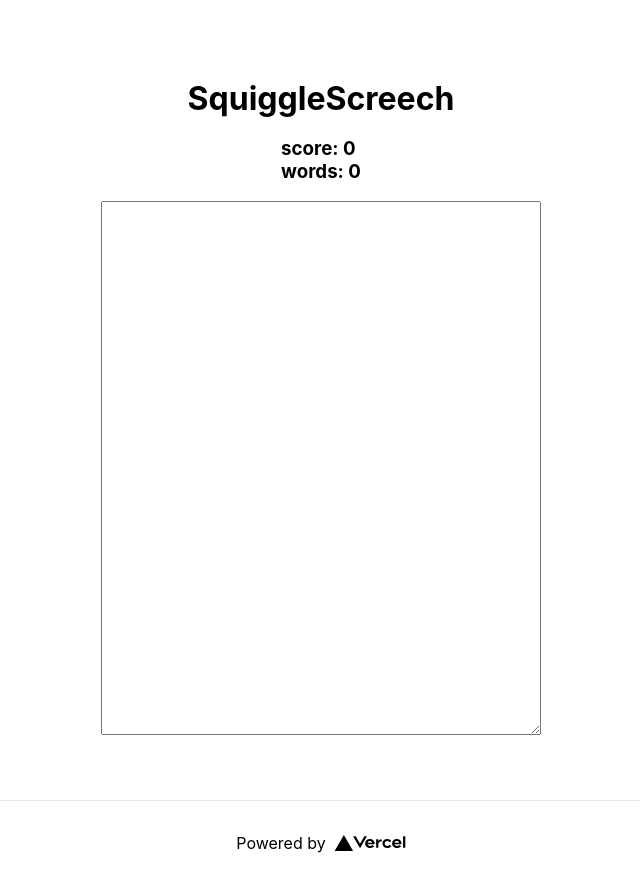
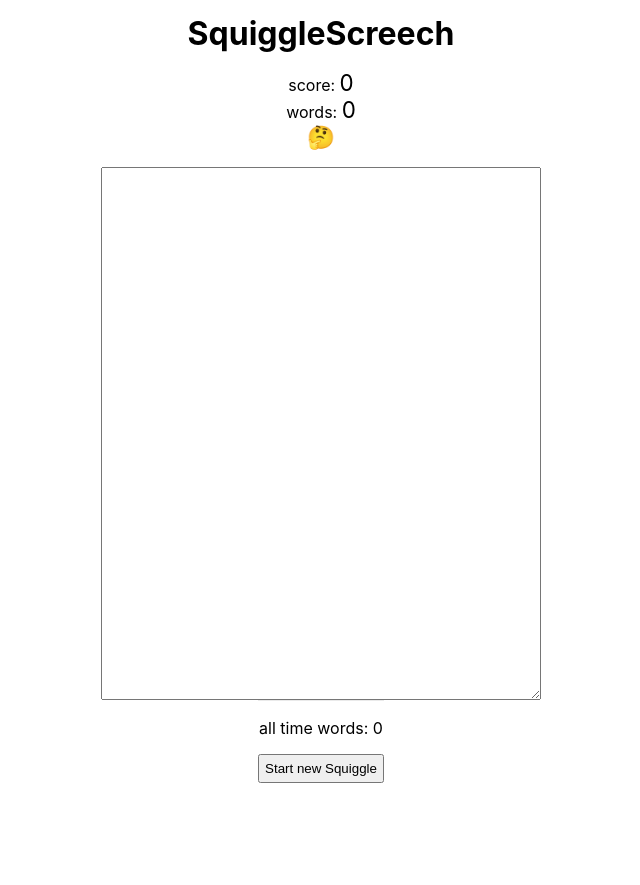
Before and after one commit to zencephalon/SquiggleScreech, a Next.js app: page / in a window 1280 px wide. Shown: the whole page, without its empty margins (319-959 px from the left). After the commit the page ends 800 px from the top, so only its background shows below. Built offline with nearby package versions, Linux system fonts and the light colour scheme; no server answers.

Commit message:
Overhaul with locally saved state

```diff
--- /dev/null
+++ b/components/Editor.tsx
@@ -0,0 +1,162 @@
+import Head from "next/head";
+import styles from "../styles/Home.module.css";
+import React, { useCallback } from "react";
+import { Howl, Howler } from "howler";
+
+import useLocalStorage from "../hooks/useLocalStorage";
+
+const fibb = (n: number) => {
+  if (n < 2) {
+    return 0;
+  } else {
+    return Math.floor(1.6 ** n);
+  }
+};
+
+const stopSound = new Howl({
+  src: ["/sfx/stop.wav"],
+});
+const wordSound = new Howl({
+  src: ["/sfx/word.wav"],
+});
+
+const Editor = () => {
+  const [text, setText] = useLocalStorage<string>("text", "");
+  const [words, setWords] = useLocalStorage<number>("words", 0);
+  const [totalWords, setTotalWords] = useLocalStorage<number>("totalWords", 0);
+  const [flowStart, setFlowStart] = React.useState<number>();
+  const [flowing, setFlowing] = React.useState(false);
+  const [score, setScore] = useLocalStorage<number>("score", 0);
+  const wordLength = React.useRef(0);
+  const comboLength = React.useRef(0);
+  const lastComboScore = React.useRef(0);
+  const timeoutId = React.useRef<NodeJS.Timeout>();
+
+  const [started, setStarted] = React.useState(false);
+  const [gameStart, setGameStart] = React.useState<number>();
+
+  const comboScore = () => {
+    const flowLength = flowStart ? Date.now() - flowStart : 0;
+    return Math.round((flowLength / 100) * (comboLength.current / 10));
+  };
+
+  const comboBreak = () => {
+    stopSound.play();
+    let scoreUp = 0;
+    setFlowing(false);
+
+    if (timeoutId.current) {
+      clearTimeout(timeoutId.current);
+    }
+
+    scoreUp += fibb(wordLength.current);
+    wordLength.current = 0;
+
+    comboLength.current = 0;
+    lastComboScore.current = 0;
+
+    setScore((score: number) => score + scoreUp);
+
+    console.log("combo broke");
+  };
+
+  const updateText = (event: React.ChangeEvent<HTMLTextAreaElement>) => {
+    let scoreUp = 0;
+    const val = event.target.value;
+
+    const addedCharLength = val.length - text.length;
+    const addedChars = val.substring(val.length - addedCharLength);
+
+    setText(val);
+
+    // const didAdd = addedCharLength > 0;
+    // if (!didAdd) {
+    //   // break streak
+    //   comboBreak();
+    //   return;
+    // }
+
+    if (!started) {
+      setStarted(true);
+      setGameStart(Date.now());
+    }
+
+    if (!flowing) {
+      setFlowing(true);
+      setFlowStart(Date.now());
+    }
+
+    comboLength.current += 1;
+    scoreUp += 1;
+
+    if (wordLength.current > 0) {
+      if (/\W/.test(addedChars[addedCharLength - 1])) {
+        // wordSound.play();
+        scoreUp += fibb(wordLength.current);
+        wordLength.current = 0;
+        setWords((words) => words + 1);
+        setTotalWords((words) => words + 1);
+      }
+    } else {
+      wordLength.current += 1;
+    }
+
+    const cScore = comboScore();
+    scoreUp += cScore - lastComboScore.current;
+    lastComboScore.current = cScore;
+
+    if (timeoutId.current) {
+      clearTimeout(timeoutId.current);
+    }
+    timeoutId.current = setTimeout(comboBreak, 1500);
+    setScore((score) => score + scoreUp);
+  };
+
+  const flowPower = Math.floor(Math.log(lastComboScore.current));
+
+  const newSquiggle = useCallback(() => {
+    setText("");
+    setScore(0);
+    setWords(0);
+  }, [setText, setScore, setWords]);
+
+  return (
+    <div className={styles.container}>
+      <Head>
+        <title>SquiggleScreech</title>
+        <meta name="description" content="The flow writing game" />
+        <link rel="icon" href="/favicon.ico" />
+      </Head>
+
+      <main className={styles.main}>
+        <h1 className={styles.title}>SquiggleScreech</h1>
+        <div className={styles.scoring}>
+          <span className={styles.center}>
+            score: <span className={styles.score}>{score}</span>
+          </span>
+          <span className={styles.center}>
+            words: <span className={styles.score}>{words}</span>
+          </span>
+          <span className={styles.score}>
+            {flowing ? "🔥".repeat(flowPower < 1 ? 1 : flowPower) : "🤔"}
+          </span>
+        </div>
+
+        <textarea
+          value={text}
+          onChange={updateText}
+          className={styles.gamearea}
+        ></textarea>
+
+        <div className={styles.footer}>
+          all time words: {totalWords}
+          <button onClick={newSquiggle} className={styles.newButton}>
+            Start new Squiggle
+          </button>
+        </div>
+      </main>
+    </div>
+  );
+};
+
+export default Editor;
--- /dev/null
+++ b/hooks/useLocalStorage.ts
@@ -0,0 +1,44 @@
+// From https://usehooks.com/useLocalStorage/
+
+import { useEffect, useState } from "react";
+
+export default function useLocalStorage<T>(
+  key: string,
+  initialValue: T
+): [T, (input: T | ((last: T) => T)) => void] {
+  // State to store our value
+  // Pass initial state function to useState so logic is only executed once
+  const [storedValue, setStoredValue] = useState(initialValue);
+
+  useEffect(() => {
+    try {
+      // Get from local storage by key
+      const item = window.localStorage.getItem(key);
+      // Parse stored json or if none return initialValue
+      const val = item ? JSON.parse(item) : initialValue;
+      setStoredValue(val);
+    } catch (error) {
+      console.log(error);
+    }
+    // eslint-disable-next-line react-hooks/exhaustive-deps
+  }, []);
+  // Return a wrapped version of useState's setter function that ...
+  // ... persists the new value to localStorage.
+  const setValue = (value: T | ((last: T) => T)) => {
+    try {
+      // Allow value to be a function so we have same API as useState
+      const valueToStore =
+        value instanceof Function ? value(storedValue) : value;
+      // Save state
+      setStoredValue(valueToStore);
+      // Save to local storage
+      if (typeof window !== "undefined") {
+        window.localStorage.setItem(key, JSON.stringify(valueToStore));
+      }
+    } catch (error) {
+      // A more advanced implementation would handle the error case
+      console.log(error);
+    }
+  };
+  return [storedValue, setValue];
+}
--- a/package.json
+++ b/package.json
@@ -10,9 +10,9 @@
   },
   "dependencies": {
     "howler": "^2.2.3",
-    "next": "12.1.0",
-    "react": "17.0.2",
-    "react-dom": "17.0.2"
+    "next": "^12.2.5",
+    "react": "^18.2.0",
+    "react-dom": "^18.2.0"
   },
   "devDependencies": {
     "@types/howler": "^2.2.7",
--- a/pages/index.tsx
+++ b/pages/index.tsx
@@ -1,156 +1,9 @@
 import type { NextPage } from "next";
-import Head from "next/head";
-import Image from "next/image";
-import styles from "../styles/Home.module.css";
-import React from "react";
-import { Howl, Howler } from "howler";
 
-const fibb = (n: number) => {
-  if (n < 2) {
-    return 0;
-  } else {
-    return Math.floor(1.6 ** n);
-  }
-};
-
-const stopSound = new Howl({
-  src: ["/sfx/stop.wav"],
-});
-const wordSound = new Howl({
-  src: ["/sfx/word.wav"],
-});
+import Editor from "../components/Editor";
 
 const Home: NextPage = () => {
-  const [text, setText] = React.useState("");
-  const [words, setWords] = React.useState(0);
-  const [flowStart, setFlowStart] = React.useState<number>();
-  const [flowing, setFlowing] = React.useState(false);
-  const [score, setScore] = React.useState(0);
-  const wordLength = React.useRef(0);
-  const comboLength = React.useRef(0);
-  const lastComboScore = React.useRef(0);
-  const timeoutId = React.useRef<NodeJS.Timeout>();
-
-  const [started, setStarted] = React.useState(false);
-  const [gameStart, setGameStart] = React.useState<number>();
-
-  const comboScore = () => {
-    const flowLength = flowStart ? Date.now() - flowStart : 0;
-    return Math.round((flowLength / 100) * (comboLength.current / 10));
-  };
-
-  const comboBreak = () => {
-    stopSound.play();
-    let scoreUp = 0;
-    setFlowing(false);
-
-    if (timeoutId.current) {
-      clearTimeout(timeoutId.current);
-    }
-
-    scoreUp += fibb(wordLength.current);
-    wordLength.current = 0;
-
-    comboLength.current = 0;
-    lastComboScore.current = 0;
-
-    setScore((score) => score + scoreUp);
-
-    console.log("combo broke");
-  };
-
-  const updateText = (event: React.ChangeEvent<HTMLTextAreaElement>) => {
-    let scoreUp = 0;
-    const val = event.target.value;
-
-    const addedCharLength = val.length - text.length;
-    const addedChars = val.substring(val.length - addedCharLength);
-
-    setText(val);
-
-    // const didAdd = addedCharLength > 0;
-    // if (!didAdd) {
-    //   // break streak
-    //   comboBreak();
-    //   return;
-    // }
-
-    if (!started) {
-      setStarted(true);
-      setGameStart(Date.now());
-    }
-
-    if (!flowing) {
-      setFlowing(true);
-      setFlowStart(Date.now());
-    }
-
-    comboLength.current += 1;
-    scoreUp += 1;
-
-    if (wordLength.current > 0) {
-      if (/\W/.test(addedChars[addedCharLength - 1])) {
-        // wordSound.play();
-        scoreUp += fibb(wordLength.current);
-        wordLength.current = 0;
-        setWords((words) => words + 1);
-      }
-    } else {
-      wordLength.current += 1;
-    }
-
-    const cScore = comboScore();
-    scoreUp += cScore - lastComboScore.current;
-    lastComboScore.current = cScore;
-
-    if (timeoutId.current) {
-      clearTimeout(timeoutId.current);
-    }
-    timeoutId.current = setTimeout(comboBreak, 1500);
-    setScore((score) => score + scoreUp);
-  };
-
-  const flowPower = Math.floor(Math.log(lastComboScore.current));
-
-  return (
-    <div className={styles.container}>
-      <Head>
-        <title>SquiggleScreech</title>
-        <meta name="description" content="The flow writing game" />
-        <link rel="icon" href="/favicon.ico" />
-      </Head>
-
-      <main className={styles.main}>
-        <h1 className={styles.title}>SquiggleScreech</h1>
-        <h3>
-          score: {score}
-          <br />
-          words: {words}
-          <br />
-          {flowing ? "🔥".repeat(flowPower < 0 ? 0 : flowPower) : ""}
-        </h3>
-
-        <textarea
-          value={text}
-          onChange={updateText}
-          className={styles.gamearea}
-        ></textarea>
-      </main>
-
-      <footer className={styles.footer}>
-        <a
-          href="https://vercel.com?utm_source=create-next-app&utm_medium=default-template&utm_campaign=create-next-app"
-          target="_blank"
-          rel="noopener noreferrer"
-        >
-          Powered by{" "}
-          <span className={styles.logo}>
-            <Image src="/vercel.svg" alt="Vercel Logo" width={72} height={16} />
-          </span>
-        </a>
-      </footer>
-    </div>
-  );
+  return <Editor />;
 };
 
 export default Home;
--- a/styles/Home.module.css
+++ b/styles/Home.module.css
@@ -1,3 +1,25 @@
+.newButton {
+  margin-top: 1rem;
+  padding: 0.3rem;
+}
+
+.scoring {
+  margin-top: 1rem;
+  margin-bottom: 1rem;
+  display: flex;
+  justify-content: center;
+  flex-direction: column;
+}
+
+.score {
+  font-size: 1.4rem;
+  text-align: center;
+}
+
+.center {
+  text-align: center;
+}
+
 .container {
   padding: 0 2rem;
 }
@@ -14,8 +36,9 @@
 
 .footer {
   display: flex;
+  flex-direction: column;
   flex: 1;
-  padding: 2rem 0;
+  padding: 0.5rem 0;
   border-top: 1px solid #eaeaea;
   justify-content: center;
   align-items: center;
```
Also changed, not shown: 1 other file (tests, documents, lock files or other folders).
